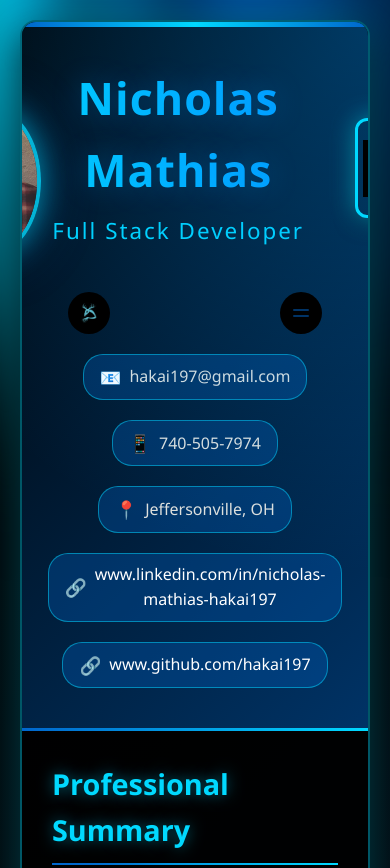
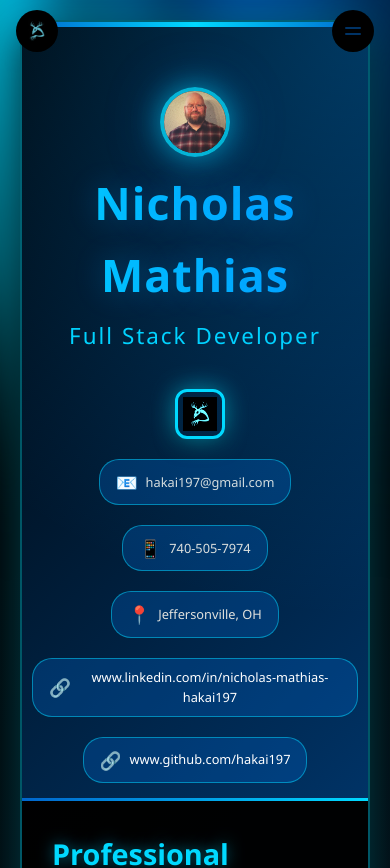
Before and after one commit to nicholasmathias197/Resume, a React (Vite) app in the folder resume-react/: page / in a window 390 px wide. Shown: the top 868 px of the page. Built offline with nearby package versions, Linux system fonts and the light colour scheme.

Commit message:
Fixed Media Queries

```diff
--- a/resume-react/src/components/Header.jsx
+++ b/resume-react/src/components/Header.jsx
@@ -3,7 +3,7 @@ import PillNav from './PillNav';
 function Header() {
   return (
     <header id="top" className="header">
-      <div style={{ display: 'flex', alignItems: 'center', justifyContent: 'center', gap: '0px', marginBottom: '0px' }}>
+      <div className="header-row">
         <div className="profile-pic-container">
           <a href="https://www.linkedin.com/in/nicholas-mathias-hakai197" target="_blank" rel="noopener noreferrer">
             <img src="/1748963612612.jpg" alt="Profile Picture" className="profile-pic" />
@@ -13,7 +13,7 @@ function Header() {
           <h1 className="name">Nicholas Mathias</h1>
           <p className="title">Full Stack Developer</p>
         </div>
-        <div className="logo-container" style={{ marginLeft: '40px' }}>
+        <div className="logo-container">
           <a href="https://www.github.com/hakai197" target="_blank" rel="noopener noreferrer">
             <img src="/Minimilist Design 2.jpg" alt="logo-container" className="logo" />
           </a>
--- a/resume-react/src/components/PillNav.css
+++ b/resume-react/src/components/PillNav.css
@@ -6,10 +6,15 @@
   margin-top: 18px;
 }
 
-@media (max-width: 768px) {
+@media (max-width: 1100px) {
   .pill-nav-container {
+    position: fixed;
+    top: 0;
+    left: 0;
     width: 100%;
-    left: 0;
+    margin-top: 0;
+    padding: 10px 0;
+    z-index: 999;
   }
 }
 
@@ -24,7 +29,7 @@
   box-sizing: border-box;
 }
 
-@media (max-width: 768px) {
+@media (max-width: 1100px) {
   .pill-nav {
     width: 100%;
     justify-content: space-between;
@@ -156,7 +161,7 @@
   display: none;
 }
 
-@media (max-width: 768px) {
+@media (max-width: 1100px) {
   .desktop-only {
     display: none;
   }
@@ -182,7 +187,7 @@
   position: relative;
 }
 
-@media (max-width: 768px) {
+@media (max-width: 1100px) {
   .mobile-menu-button {
     display: flex;
   }
@@ -198,14 +203,14 @@
 }
 
 .mobile-menu-popover {
-  position: absolute;
-  top: 3em;
+  position: fixed;
+  top: 3.5em;
   left: 1rem;
   right: 1rem;
   background: var(--base, #f0f0f0);
   border-radius: 27px;
   box-shadow: 0 8px 32px rgba(0, 0, 0, 0.12);
-  z-index: 998;
+  z-index: 1000;
   opacity: 0;
   transform-origin: top center;
   visibility: hidden;
--- a/resume-react/src/styles.css
+++ b/resume-react/src/styles.css
@@ -135,6 +135,82 @@ body {
   height: 100%;
   object-fit: contain;
   filter: brightness(1.3) contrast(1.2);
+}
+
+.header-row {
+  display: flex;
+  align-items: center;
+  justify-content: center;
+  gap: 0px;
+  margin-bottom: 0px;
+}
+
+@media (max-width: 768px) {
+  .header {
+    padding: 20px 15px;
+    padding-top: 60px;
+  }
+
+  .header-row {
+    flex-wrap: wrap;
+    gap: 10px;
+  }
+
+  .profile-pic-container {
+    width: 90px;
+    height: 90px;
+    margin-top: 10px;
+  }
+
+  .logo-container {
+    width: 60px;
+    height: 60px;
+    margin-right: 0;
+    margin-left: 10px;
+  }
+
+  .name {
+    font-size: 1.6rem;
+  }
+
+  .title {
+    font-size: 1rem;
+    margin-bottom: 10px;
+  }
+
+  .contact-info {
+    gap: 8px;
+  }
+
+  .contact-item {
+    padding: 6px 10px;
+    font-size: 0.8rem;
+  }
+}
+
+@media (max-width: 480px) {
+  .header {
+    padding: 15px 10px;
+    padding-top: 55px;
+  }
+
+  .profile-pic-container {
+    width: 70px;
+    height: 70px;
+  }
+
+  .logo-container {
+    width: 50px;
+    height: 50px;
+  }
+
+  .name {
+    font-size: 1.3rem;
+  }
+
+  .title {
+    font-size: 0.85rem;
+  }
 }
 
 .name {
```
